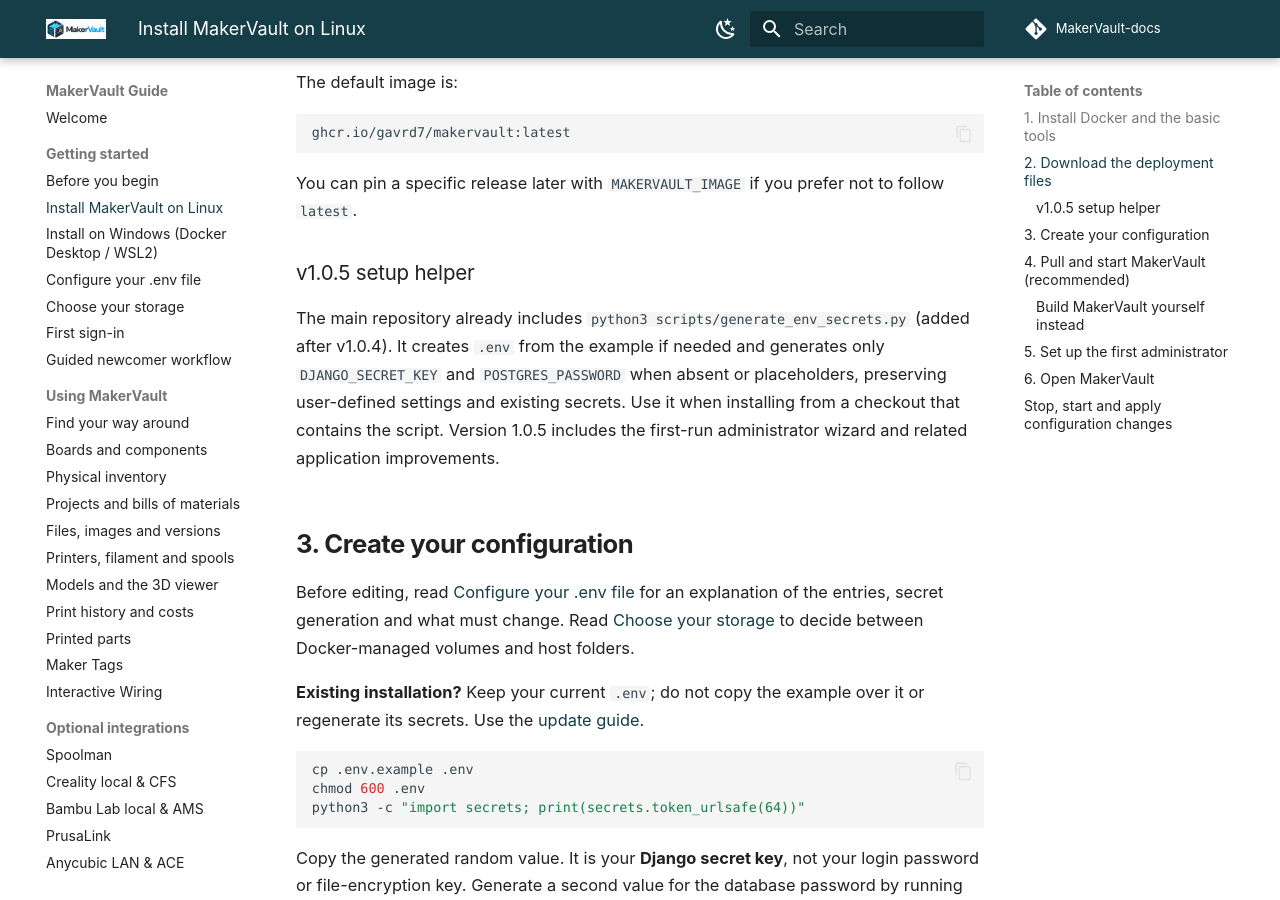
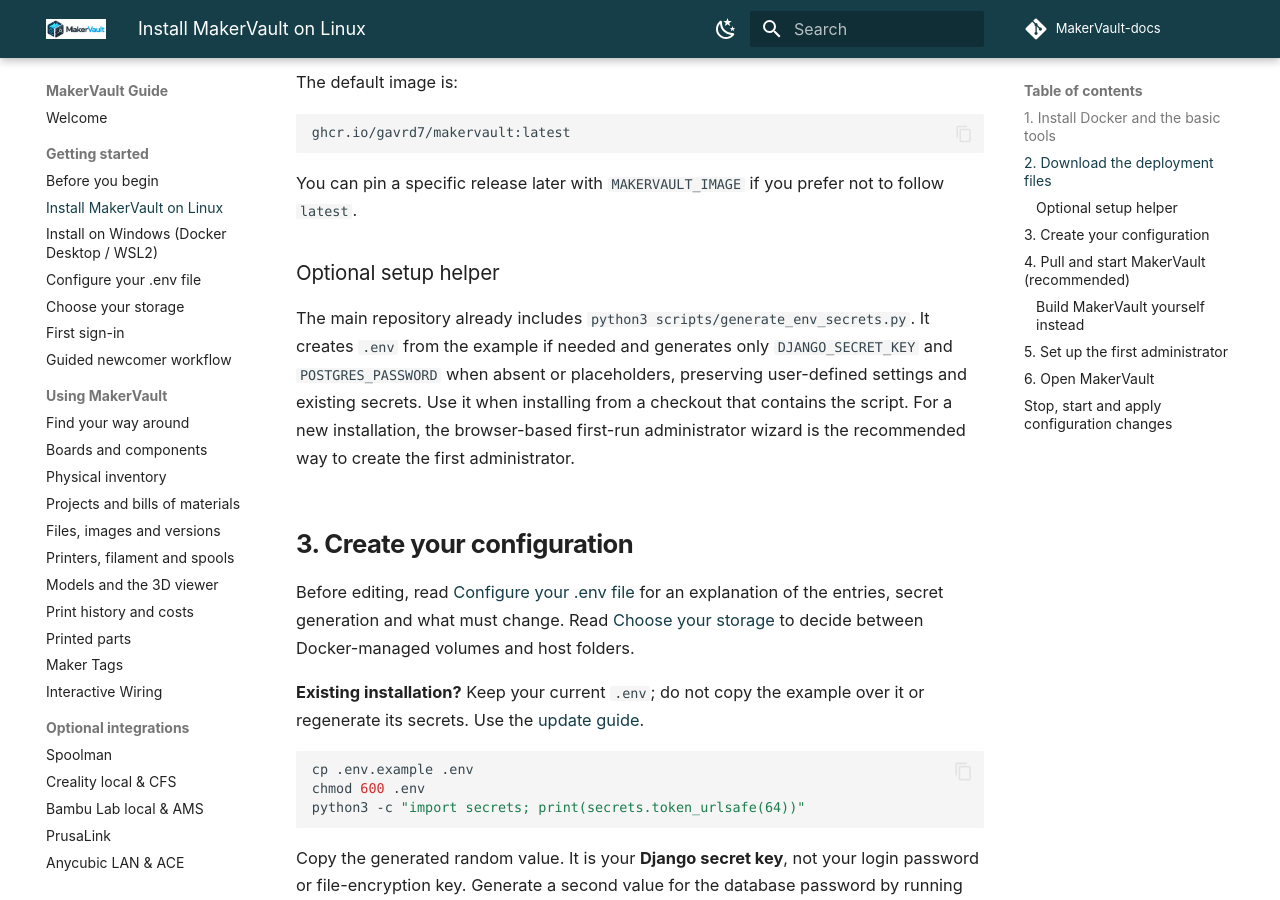
Before and after one commit to gavrd7/MakerVault-docs, an MkDocs documentation site: the page built from docs/guide/getting-started/install.md, in a window 1280 px wide and 900 px high, scrolled down 1401 px. Built offline with MkDocs 1.6.1 and Material for MkDocs 9.7.7, drawn with Linux system fonts in a browser that asks for light colours; comment, search, counter and statistics services are not loaded; some of the changed text lies outside the part shown.

Commit message:
Publish MakerVault v1.1.0 documentation and stable release references (#23)
* docs: stage v1.1.0 publication references and release highlights

* docs: stage v1.1.0 publication references and release highlights

* docs: stage v1.1.0 publication references and release highlights

* docs: document v1.1 restore compose discovery and clipboard fallback

* docs: distinguish v1.1 catalogue updates from existing setup features

* docs: distinguish v1.1 catalogue updates from existing setup features

* docs: streamline first-time v1.1 setup and remove obsolete version history

* docs: streamline first-time v1.1 setup and remove obsolete version history

* docs: streamline first-time v1.1 setup and remove obsolete version history

* docs: update guide footer to v1.1.0

* docs: simplify first-sign-in instructions for new v1.1 users

````diff
--- a/docs/guide/getting-started/install.md
+++ b/docs/guide/getting-started/install.md
@@ -55,9 +55,9 @@
 
 You can pin a specific release later with `MAKERVAULT_IMAGE` if you prefer not to follow `latest`.
 
-### v1.0.5 setup helper
+### Optional setup helper
 
-The main repository already includes `python3 scripts/generate_env_secrets.py` (added after v1.0.4). It creates `.env` from the example if needed and generates only `DJANGO_SECRET_KEY` and `POSTGRES_PASSWORD` when absent or placeholders, preserving user-defined settings and existing secrets. Use it when installing from a checkout that contains the script. Version 1.0.5 includes the first-run administrator wizard and related application improvements.
+The main repository already includes `python3 scripts/generate_env_secrets.py`. It creates `.env` from the example if needed and generates only `DJANGO_SECRET_KEY` and `POSTGRES_PASSWORD` when absent or placeholders, preserving user-defined settings and existing secrets. Use it when installing from a checkout that contains the script. For a new installation, the browser-based first-run administrator wizard is the recommended way to create the first administrator.
 
 ## 3. Create your configuration
 
@@ -103,7 +103,7 @@
 To pin MakerVault to one published version, optionally add:
 
 ```dotenv
-MAKERVAULT_IMAGE=ghcr.io/gavrd7/makervault:1.0.5
+MAKERVAULT_IMAGE=ghcr.io/gavrd7/makervault:1.1.0
 ```
 
 If that setting is omitted, Compose uses `ghcr.io/gavrd7/makervault:latest`.
@@ -142,13 +142,13 @@
 
 ## 5. Set up the first administrator
 
-MakerVault v1.0.5 provides a browser-based first-run setup wizard when no administrator exists. Leave `MAKERVAULT_ADMIN_PASSWORD` empty in `.env` to use it. Open MakerVault in your browser at the address shown below: the first-run wizard should appear automatically. On the Docker host, retrieve the required token:
+MakerVault v1.1.0 provides a browser-based first-run setup wizard when no administrator exists. Leave `MAKERVAULT_ADMIN_PASSWORD` empty in `.env` to use it. Open MakerVault in your browser at the address shown below: the first-run wizard should appear automatically. On the Docker host, retrieve the required token:
 
 ```bash
 sudo docker compose exec -u makervault makervault python manage.py first_run_token
 ```
 
-The token expires after 30 minutes. Do not share it. Enter it in the wizard along with your chosen username, email address, password and matching password confirmation. See [First sign-in](first-sign-in.md#first-administrator-on-a-new-installation-v105) for full details, including recovery if a password is mistyped.
+The token expires after 30 minutes. Do not share it. Enter it in the wizard along with your chosen username, email address, password and matching password confirmation. See [First sign-in](first-sign-in.md#first-administrator-on-a-new-installation) for full details, including recovery if a password is mistyped.
 
 If you deliberately want terminal-based setup instead, `sudo docker compose exec makervault python manage.py createsuperuser` remains available. There is no universal default login.
 
--- a/mkdocs.yml
+++ b/mkdocs.yml
@@ -54,7 +54,7 @@
   - assets/guide-search.js
 extra:
   generator: false
-copyright: MakerVault · Guide for v1.0.5 · Stable release
+copyright: MakerVault · Guide for v1.1.0 · Stable release
 nav:
   - Welcome: index.md
   - Getting started:
````
Also changed, not shown: README.md (+5 -5 lines), docs/guide/administration/backup.md (+11 -1 lines), docs/guide/getting-started/environment.md (+2 -2 lines), docs/guide/getting-started/first-sign-in.md (+5 -5 lines), docs/guide/index.md (+3 -3 lines).
